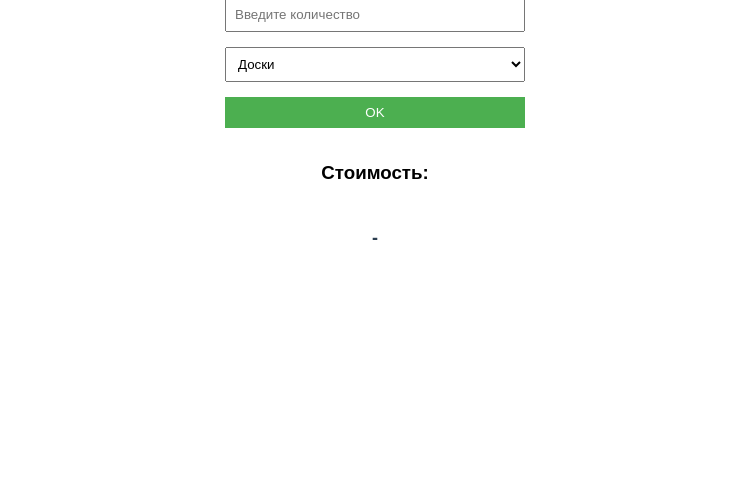
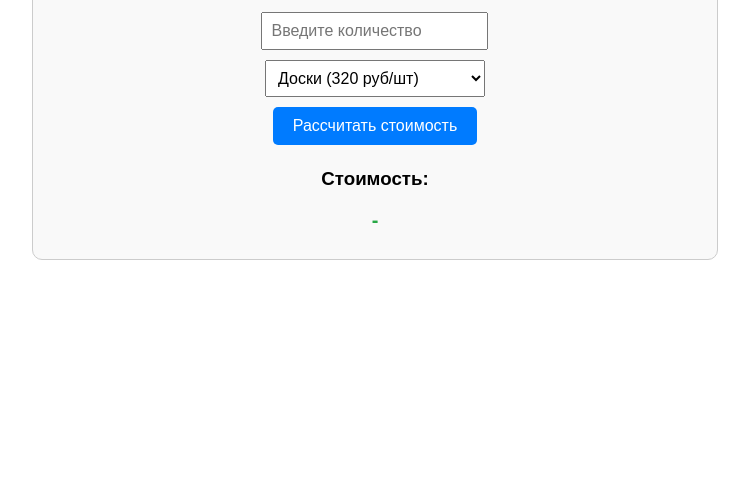
Before and after one commit to Raza-n149/5.github.io, a plain HTML site: page index.html in a window 1280 px wide. Shown: the part 317-800 px from the top of the page, without its empty margins (265-1014 px from the left). Drawn offline with Linux system fonts and the light colour scheme.

Commit message:
Update index.html

```diff
--- a/index.html
+++ b/index.html
@@ -1,9 +1,8 @@
 <!DOCTYPE html>
-
 <html lang="ru">
 <head>
     <title>Калькулятор строематериалов</title>
-        <script defer src="func.js"></script>
+    <script src="func.js"></script>
     <style>
         body {
             display: flex;
@@ -15,54 +14,63 @@
             font-family: Arial, sans-serif;
         }
 
-            form {
-                display: flex;
-                flex-direction: column;
-                align-items: center;
-                gap: 15px;
-                width: 300px;
+        .container {
             text-align: center;
+            padding: 20px;
+            border: 1px solid #ccc;
+            border-radius: 10px;
+            background-color: #f9f9f9;
         }
 
         input, select, button {
-                width: 100%;
+            margin: 5px;
             padding: 8px;
-                box-sizing: border-box;
+            font-size: 16px;
         }
 
         button {
-                background-color: #4CAF50;
+            background-color: #007bff;
             color: white;
             border: none;
+            padding: 10px 20px;
             cursor: pointer;
+            border-radius: 5px;
         }
 
         button:hover {
-                background-color: #45a049;
+            background-color: #0056b3;
         }
 
         #result {
             font-weight: bold;
-                font-size: 18px;
+            font-size: 20px;
+            color: #28a745;
             margin-top: 10px;
-                color: #2c3e50;
+            min-height: 30px;
         }
     </style>
 </head>
-
 <body>
-        <h1>Задание 5</h1>
+    <div class="container">
+        <h1>Калькулятор строительных материалов</h1>
         <form>
+            <div>
                 <input name="field1" type="text" placeholder="Введите количество">
+            </div>
+            <div>
                 <select name="select1">
-                <option value="v1">Доски</option>
-                <option value="v2">Гвозди</option>
-                <option value="v3">Пенаплекс</option>
-                <option value="v4">Молоток</option>
+                    <option value="v1">Доски (320 руб/шт)</option>
+                    <option value="v2">Гвозди (2 руб/шт)</option>
+                    <option value="v3">Пенаплекс (1100 руб/уп)</option>
+                    <option value="v4">Молоток (210 руб/шт)</option>
                 </select>
-            <button id="button1" type="button">OK</button>
-            <h3>Стоимость: </h3>
+            </div>
+            <div>
+                <button id="button1" type="button">Рассчитать стоимость</button>
+            </div>
+            <h3>Стоимость:</h3>
             <div id="result">-</div>
         </form>
+    </div>
 </body>
 </html>
```
Lines whose indentation alone changed are shown as unchanged.
